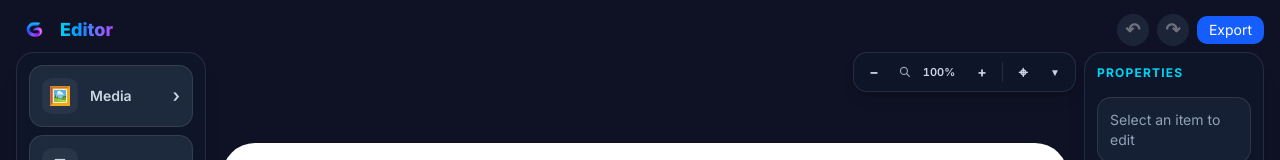
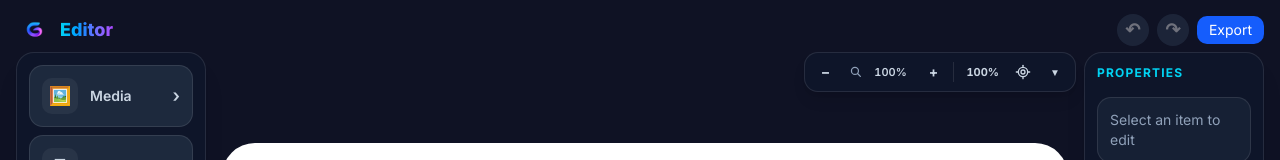
Before and after one commit to Stewey95/yourdesign, a Next.js app: page /create in a window 1280 px wide. Shown: the top 160 px of the page. Built offline with nearby package versions, Linux system fonts and the light colour scheme; a web font is replaced by a local one.

Commit message:
Polish desktop canvas zoom controls

```diff
--- a/components/editor/CanvasViewModeControl.tsx
+++ b/components/editor/CanvasViewModeControl.tsx
@@ -1,6 +1,7 @@
 "use client";
 
 import { useEffect, useRef, useState } from "react";
+import { LocateFixed } from "lucide-react";
 import ZoomPercentageInput from "./ZoomPercentageInput";
 
 export type CanvasViewMode = "fit" | "fill";
@@ -10,6 +11,7 @@ type CanvasViewModeControlProps = {
   onZoomIn: () => void;
   onZoomOut: () => void;
   onZoomChange: (zoom: number) => void;
+  onResetZoom: () => void;
   onCenter: () => void;
 };
 
@@ -20,6 +22,7 @@ export default function CanvasViewModeControl({
   onZoomIn,
   onZoomOut,
   onZoomChange,
+  onResetZoom,
   onCenter,
 }: CanvasViewModeControlProps) {
   const containerRef = useRef<HTMLDivElement | null>(null);
@@ -123,13 +126,23 @@ export default function CanvasViewModeControl({
       <div className="mx-1 h-5 w-px bg-white/10" aria-hidden="true" />
       <button
         type="button"
-        aria-label="Centre canvas"
-        title="Centre canvas"
+        aria-label="Reset Zoom to 100%"
+        title="Reset Zoom to 100%"
+        onPointerDown={protectPointer}
+        onClick={onResetZoom}
+        className="flex h-8 items-center justify-center rounded-lg px-2 text-[11px] font-bold tabular-nums text-slate-300 transition hover:bg-slate-800 hover:text-white focus-visible:outline-none focus-visible:ring-2 focus-visible:ring-blue-500"
+      >
+        100%
+      </button>
+      <button
+        type="button"
+        aria-label="Centre Canvas"
+        title="Centre Canvas"
         onPointerDown={protectPointer}
         onClick={onCenter}
-        className="flex h-8 w-8 items-center justify-center rounded-lg text-base font-bold text-slate-300 transition hover:bg-slate-800 hover:text-white focus-visible:outline-none focus-visible:ring-2 focus-visible:ring-blue-500"
+        className="flex h-8 w-8 items-center justify-center rounded-lg text-slate-300 transition hover:bg-slate-800 hover:text-white focus-visible:outline-none focus-visible:ring-2 focus-visible:ring-blue-500"
       >
-        <span aria-hidden="true">⌖</span>
+        <LocateFixed aria-hidden="true" className="h-4 w-4" />
       </button>
       <button
         ref={triggerRef}
--- a/components/editor/EditorCanvas.tsx
+++ b/components/editor/EditorCanvas.tsx
@@ -975,6 +975,19 @@ export default function EditorCanvas({
     );
   }, [animateViewport, cancelZoomAnimation]);
 
+  const resetZoom = useCallback(() => {
+    cancelZoomAnimation();
+    discreteZoomTargetRef.current = 1;
+
+    animateViewport(
+      {
+        ...viewportRef.current,
+        zoom: 1,
+      },
+      "100%"
+    );
+  }, [animateViewport, cancelZoomAnimation]);
+
   useEffect(() => {
     const handleViewportShortcut = (event: KeyboardEvent) => {
       if (
@@ -1212,6 +1225,7 @@ export default function EditorCanvas({
             onZoomIn={() => runZoomStep(1)}
             onZoomOut={() => runZoomStep(-1)}
             onZoomChange={(zoom) => runDiscreteZoom(zoom)}
+            onResetZoom={resetZoom}
             onCenter={centerCanvas}
           />
         </div>
```
